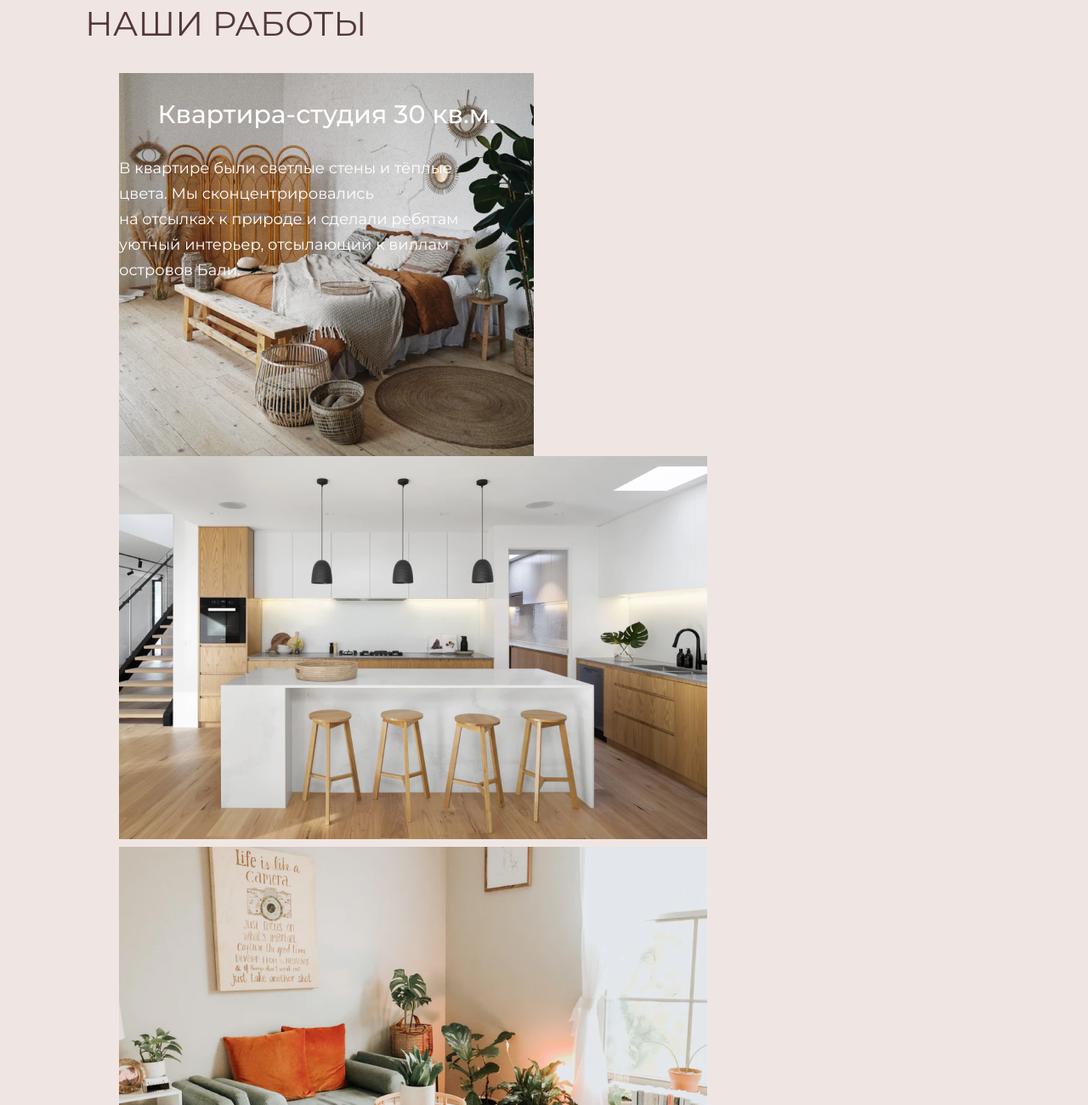
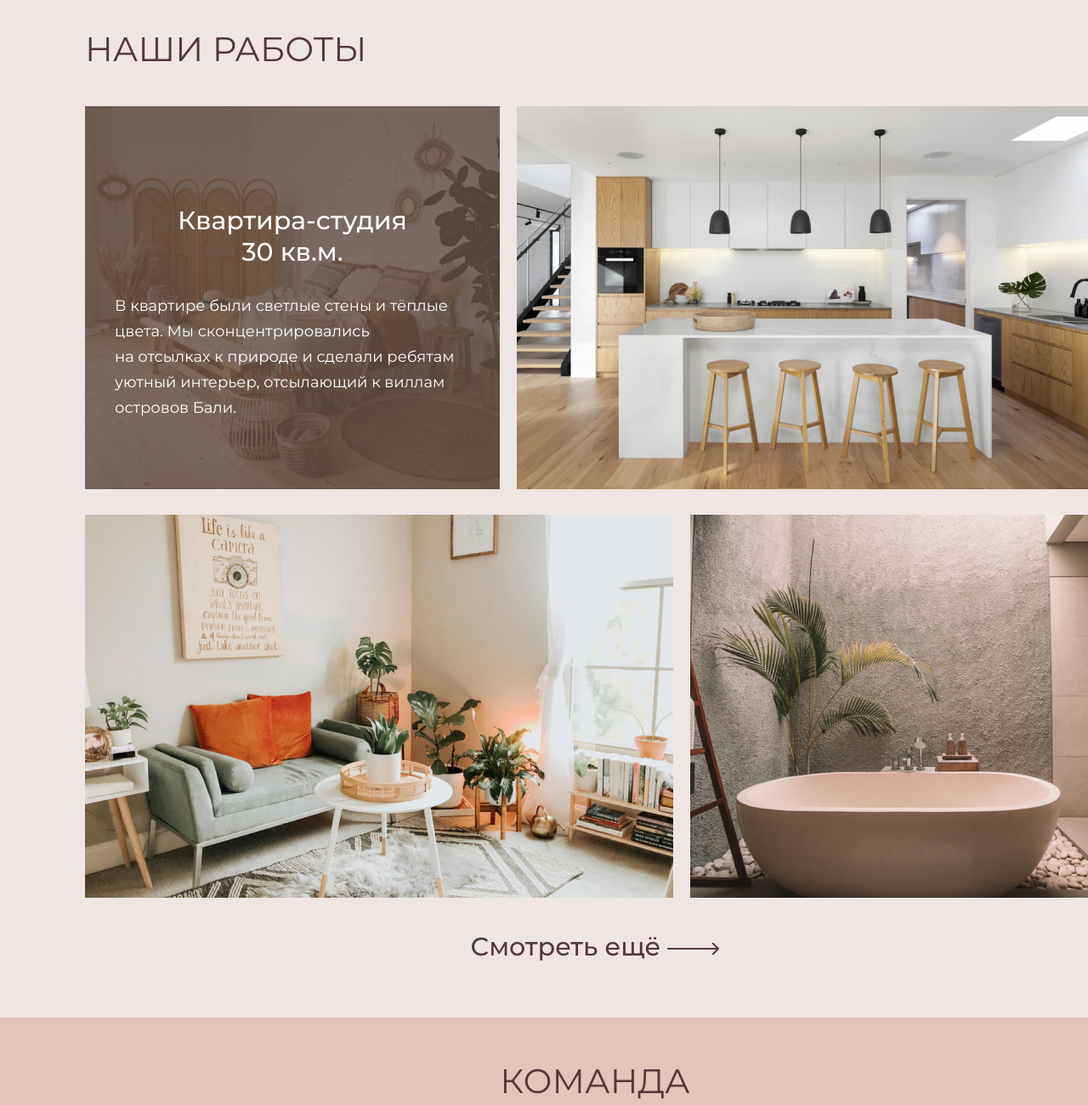
Before and after one commit to b0mb3rok/html-zaverstaem, a plain HTML site: page index.html in a window 1280 px wide. Shown: the part 1660-2961 px from the top of the page at 85% size. Drawn offline with Linux system fonts and the light colour scheme.

Commit message:
Стилизация проекта

```diff
--- a/css/style.css
+++ b/css/style.css
@@ -68,11 +68,6 @@ ul {
     color: #533738;
 }
 
-
-.page-body {
-
-}
-
 .container {
     width: 1400px;
     margin: 0 auto;
@@ -86,9 +81,6 @@ ul {
         max-width: 1400px;
         margin: 0 auto;
 }
-
-
-
 
 
 /** Вверхний блок **/
@@ -253,72 +245,107 @@ text-transform: uppercase;
     padding-right: 181px;
   }
 
-/*
-.advantage-list p {
-font-size: 30px;
-font-weight: 500;
-line-height: 37px;
-text-transform: uppercase;
-}
-*/
 /** Блок портфолио **/
 
 .portfolio {
     max-width: 1200px;
     margin: 0 auto;
+    padding-top: 30px;
+
+}
+
+.portfolio h2 {
+    padding-bottom: 9px;
 }
 
 .portfolio-list {
     display: flex;
     flex-wrap: wrap;
-    justify-content: space-between;
+    padding: 0;
+    margin: 0;
 }
 
- .portfolio-item__content
-{
+.portfolio-item-content {
     background-image: url('../img/portfolio-1.jpg');
+    background-repeat: no-repeat ;
+    box-shadow: inset 0 0 0 200vw rgba(100, 81, 69, 0.8);
     width: 488px;
     height: 451px;
+
 }
 
-
-.portfolio-item__content h3 {
+.portfolio-item-content h3 {
 font-size: 30px;
 font-weight: 500;
 line-height: 37px;
 text-align: center;
 color: #ffffff;
-    transition: .5s ease;
-
+padding-top: 86px;
+padding-left: 109px;
+padding-right: 109px;
 }
 
-.portfolio-item__content p {
+.portfolio-item-content p {
 font-size: 18px;
 font-weight: 400;
 line-height: 30px;
 text-align: left;
 color: #ffffff;
-transition: .5s ease;
+padding-left: 35px;
+padding-right: 35px;
+
 }
 
-.portfolio-list .portfolio-item__content:hover {
+.portfolio-item:nth-child(2) {
+    padding-left: 20px;
+ }
 
-    opacity: 0.8;
-    background: #645145;
-    cursor: pointer;
-    transition: .5s ease;
+.portfolio-item:nth-child(3) {
+    padding-top: 21px;
+    padding-right: 20px;
 }
+.portfolio-item:nth-child(4) {
+    padding-top: 21px;
+}
+
+
+.portfolio-link {
+    display: block;
+    text-align: center;
+    padding-top: 34px;
+}
+
+
 
 
 /** Блок Команда **/
 .team {
     background-color: #E2C4BA;
+    margin-top: 68px;
 }
 
+.team h2 {
+    display: block;
+    text-align: center;
+    padding-top: 50px;
+}
+
+.team-list {
+    display: flex;
+    flex-direction: row;
+    justify-content: center;
+    padding: 0;
+    margin: 0;
+}
+
+.team-item {
+    padding-top: 8px;
+}
 
 /** Блок Как мы работаем **/
 .work {
     background-color: #E2C4BA;
+
 }
 
 /** Блок отзывы **/
--- a/index.html
+++ b/index.html
@@ -70,6 +70,7 @@
                 вот то, <span class="about-us-text_fix">что по-настоящему вдохновляет дизайнеров</span></span><br>
                 нашей студии.</p>
 
+
             <span> Наш коллектив сделает все, чтобы после<br>
                 сотрудничества с нами, <span class="about-us-text_fix">Вам было приятно сказать:</span><br>
                 « Да! Это именно то, что действительно достойно моего<br>
@@ -98,15 +99,17 @@
         <section class="portfolio">
             <h2 class="heading">Наши работы</h2>
             <ul class="portfolio-list">
-                <li class="portfolio-item__content">
-                    <!-- <img src="img/portfolio-1.jpg" width="488" height="451" alt="Дизайн интерьера">  -->
-                    <h3>Квартира-студия 30 кв.м.</h3>
+                <li class="portfolio-item portfolio-item-content">
+              <!-- <img src="img/portfolio-1.jpg" width="488" height="451" alt="Дизайн интерьера"> -->
+                  <h3>Квартира-студия 30 кв.м.</h3>
                     <p>В квартире были светлые стены и тёплые<br>
                         цвета. Мы сконцентрировались<br>
                         на отсылках к природе и сделали ребятам<br>
                         уютный интерьер, отсылающий к виллам<br>
                         островов Бали.</p>
-                </li>
+
+
+                  </li>
                 <li class="portfolio-item">
                     <img src="img/portfolio-2.jpg" width="692" height="451" alt="Дизайн интерьера">
 
```
Also changed, not shown: img/photo-masha.jpg, img/photo-sasha.jpg. Lines whose indentation alone changed are shown as unchanged.
